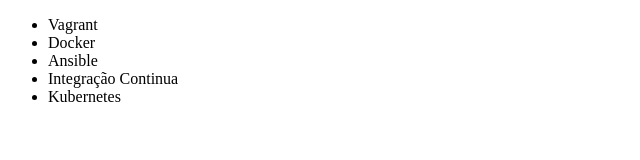
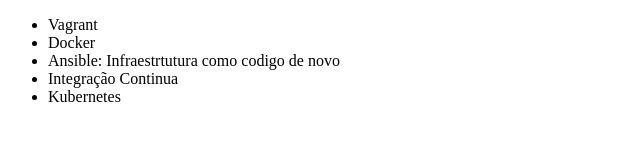
Before and after one commit to AdrianoSaadeh/git-alura, a plain HTML site: page index.html in a window 1280 px wide. Shown: the whole page, without its empty margins (0-640 px from the left). Drawn offline with Linux system fonts and the light colour scheme.

Commit message:
incluindo a alteracao do curso de Ansible

```diff
--- a/index.html
+++ b/index.html
@@ -8,7 +8,7 @@
     <ul>
         <li>Vagrant</li>
         <li>Docker</li>
-        <li>Ansible</li>
+        <li>Ansible: Infraestrtutura como codigo de novo</li>
         <li>Integração Continua</li>
         <li>Kubernetes</li>
     </ul>
```
